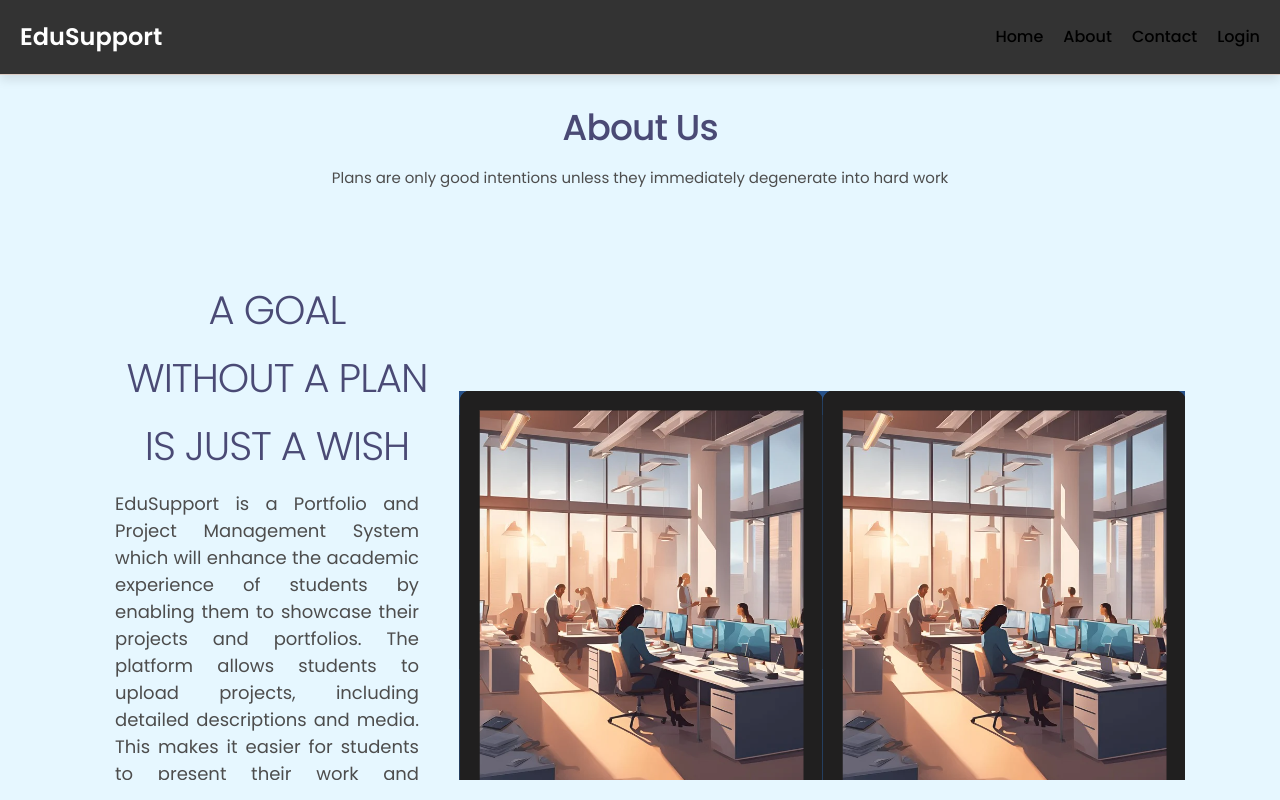
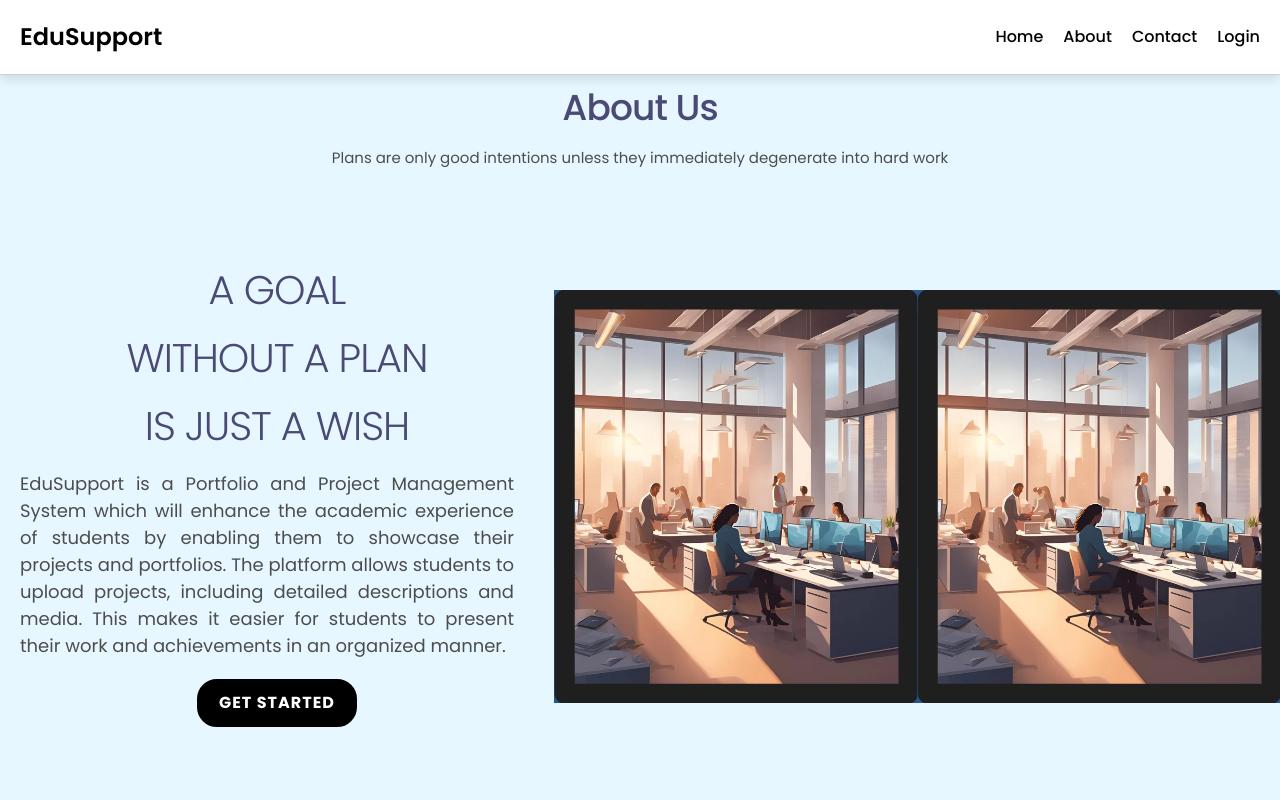
Before and after one commit to Abhijith1905/Frontend, a React (Vite) app: page /about in a window 1280 px wide. Built offline with nearby package versions, Linux system fonts and the light colour scheme; what @react-pdf/renderer would draw is missing.

Commit message:
latest-stable-version

```diff
--- a/src/Faculty/facultynavbar.css
+++ b/src/Faculty/facultynavbar.css
@@ -21,8 +21,8 @@ body {
   left: 0;
   width: 100%;
   height: 75px;
-  background: #333333; /* Slightly darker than the body background */
-  color: #fff; /* Preferred text color for contrast */
+  background: #fff; /* Slightly darker than the body background */
+  color: #333; /* Preferred text color for contrast */
   font-family: 'Montserrat', sans-serif;
   border-bottom: 1px solid #DCCDC5; /* Optional: a subtle border for separation */
   display: flex;
--- a/src/Main/About.jsx
+++ b/src/Main/About.jsx
@@ -14,7 +14,7 @@ export default function About() {
     };
   }, []);
   return (
-    <div className="content">
+    <div style={{paddingTop:"110px"}}>
       <h2 style={{ color: "#4a4a75" , fontWeight: "500" }}>About Us</h2>
 
       <center>
--- a/src/Main/Contact.jsx
+++ b/src/Main/Contact.jsx
@@ -110,7 +110,7 @@ const Contact = () => {
   };
 
   return (
-    <div style={{paddingTop:"250px"}} className="content">
+    <div style={{paddingTop:"110px"}}>
      <h2 style={{ color: "#4a4a75" , fontWeight: "500" }}>Contact Us</h2>
     <div style={styles.container}>
       <div style={styles.innerContainer}>
--- a/src/Main/MainNavBar.jsx
+++ b/src/Main/MainNavBar.jsx
@@ -11,7 +11,7 @@ export default function NavigationBar({ onStudentLogin, onFacultyLogin, onAdminL
     <div>
 
         <div className="navbar-container">
-          <h3 className="navbar-logo">EduSupport</h3>
+          <h3 style={{color:"black"}} className="navbar-logo">EduSupport</h3>
           <ul className="navbar-menu">
             <li className="navbar-item">
               <Link to="/">Home</Link>
```
